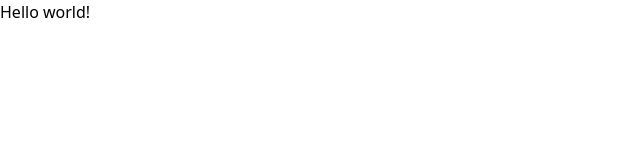
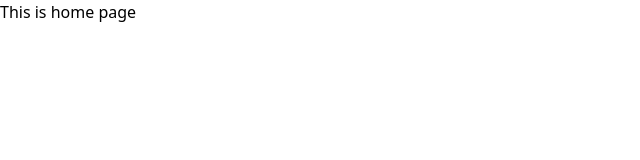
Before and after one commit to rabby159/Project, a React (Vite) app in the folder myChoice-job-portal/: page / in a window 1280 px wide. Shown: the top 160 px of the page, without its empty margins (0-640 px from the left). Built offline with nearby package versions, Linux system fonts and the light colour scheme.

Commit message:
folder structured and mainLayout declare

```diff
--- /dev/null
+++ b/myChoice-job-portal/src/layout/MainLayout.jsx
@@ -0,0 +1,12 @@
+import React from 'react';
+import { Outlet } from 'react-router-dom';
+
+const MainLayout = () => {
+    return (
+        <div>
+            <Outlet></Outlet>
+        </div>
+    );
+};
+
+export default MainLayout;
--- /dev/null
+++ b/myChoice-job-portal/src/pages/Error/Error.jsx
@@ -0,0 +1,11 @@
+import React from 'react';
+
+const Error = () => {
+    return (
+        <div>
+            <h1>This page is not found!</h1>
+        </div>
+    );
+};
+
+export default Error;
--- /dev/null
+++ b/myChoice-job-portal/src/pages/Home/Home.jsx
@@ -0,0 +1,11 @@
+import React from 'react';
+
+const Home = () => {
+    return (
+        <div>
+            <h1>This is home page</h1>
+        </div>
+    );
+};
+
+export default Home;
--- a/myChoice-job-portal/src/router/router.jsx
+++ b/myChoice-job-portal/src/router/router.jsx
@@ -2,11 +2,21 @@ import {
     createBrowserRouter,
 
 } from "react-router-dom";
+import MainLayout from "../layout/MainLayout";
+import Error from "../pages/Error/Error";
+import Home from "../pages/Home/Home";
 
 const router = createBrowserRouter([
     {
       path: "/",
-      element: <div>Hello world!</div>,
+      element: <MainLayout></MainLayout>,
+        errorElement: <Error></Error>,
+        children: [
+            {
+              path: "/",
+              element: <Home></Home>
+          }
+      ]
     },
 ]);
 
```
